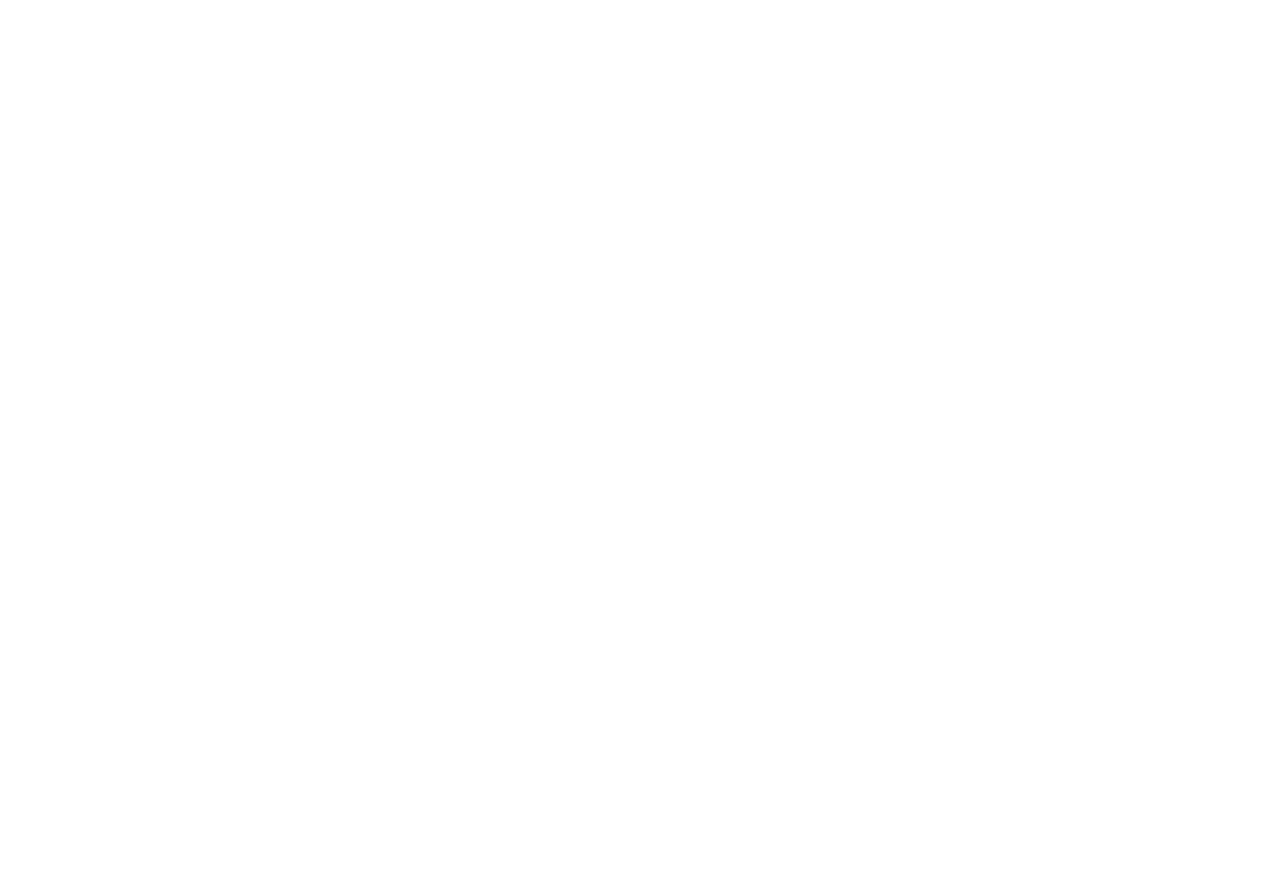
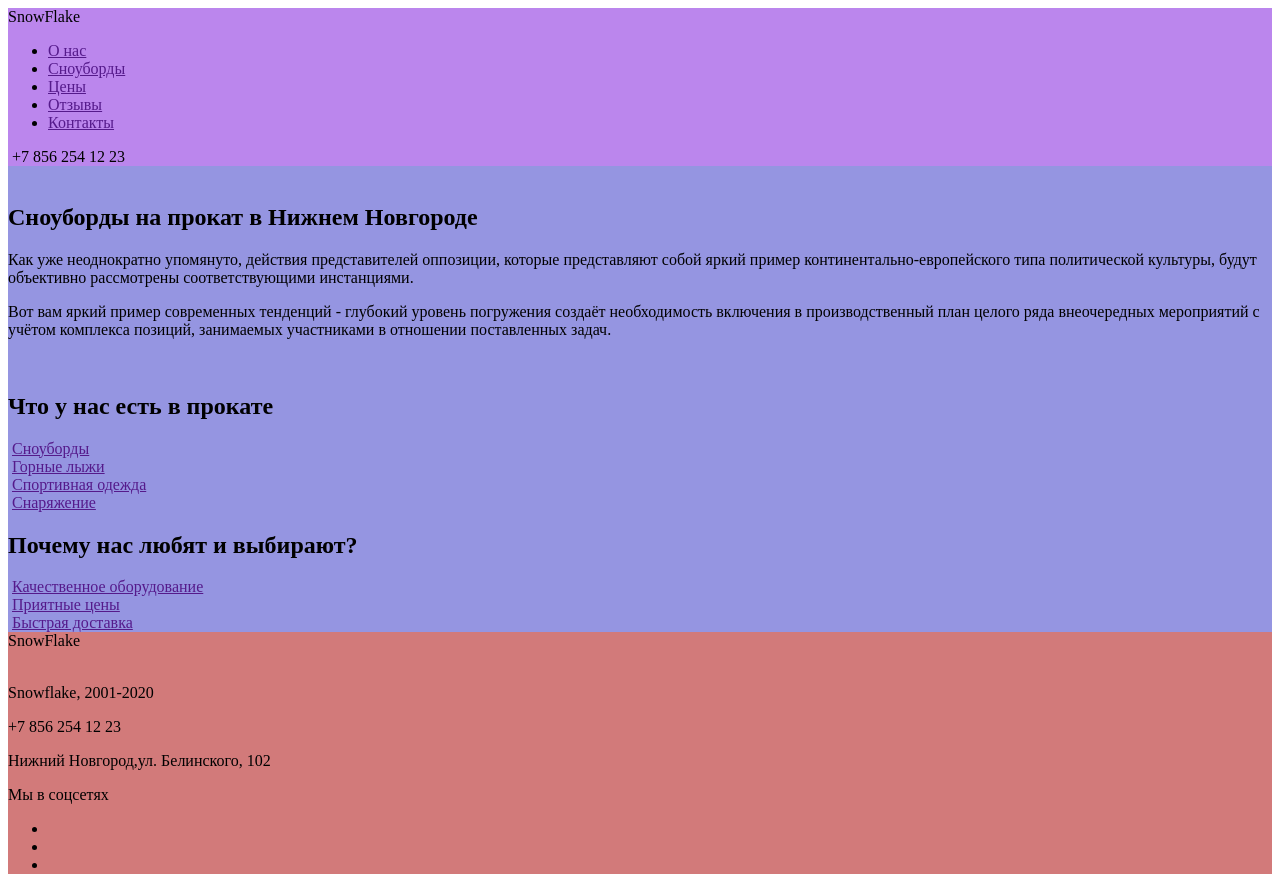
Before and after one commit to a-shtogrin/html, a plain HTML site: page home_work_1/index.html in a window 1280 px wide. Before the commit the page ends 800 px from the top, so only its background shows below. Drawn offline with Linux system fonts and the light colour scheme.

Commit message:
домашка

```diff
--- a/home_work_1/index.html
+++ b/home_work_1/index.html
@@ -4,12 +4,99 @@
     <meta charset="UTF-8">
     <meta http-equiv="X-UA-Compatible" content="IE=edge">
     <meta name="viewport" content="width=device-width, initial-scale=1.0">
-    <title>Document</title>
+    <title>SnowFlake</title>
+    <link rel="stylesheet" href="./style.css">
 </head>
 <body>
     <div class="container">
 
+ <!-- header -->
+
+        <header>
+            <div class="logo">SnowFlake</div>
+            <ul class="header-list">
+                <li><a href="">О нас</a></li>
+                <li><a href="">Сноуборды</a></li>
+                <li><a href="">Цены</a></li>
+                <li><a href="">Отзывы</a></li>
+                <li><a href="">Контакты</a></li>
+            </ul>
+            <div class="phone">
+                <img src="" alt="">
+                +7 856 254 12 23
+            </div>
+        </header>
+
+ <!-- section -->
+
+        <section>
+            <div class="banners">
+                <img src="" alt="">
+                <img src="" alt="">
+            </div>
+            <div class="section-item">
+                <h2>Сноуборды на прокат в Нижнем Новгороде</h2>
+                <p>Как уже неоднократно упомянуто, действия представителей оппозиции, которые представляют собой яркий пример континентально-европейского типа политической культуры, будут объективно рассмотрены соответствующими инстанциями.</p>
+                <p>Вот вам яркий пример современных тенденций - глубокий уровень погружения создаёт необходимость включения в производственный план целого ряда внеочередных мероприятий с учётом комплекса позиций, занимаемых участниками в отношении поставленных задач.</p>
+                <img src="" alt="">
+            </div>
+            <div class="section-item">
+                <h2>Что у нас есть в прокате</h2>
+                <div class="rental-item">
+                    <img src="" alt="">
+                    <a href="">Сноуборды</a>
+                </div>
+                <div class="rental-item">
+                    <img src="" alt="">
+                    <a href="">Горные лыжи</a>
+                </div>
+                <div class="rental-item">
+                    <img src="" alt="">
+                    <a href="">Спортивная одежда</a>
+                </div>
+                <div class="rental-item">
+                    <img src="" alt="">
+                    <a href="">Снаряжение</a>
+                </div>
+            </div>
+            <div class="section-item">
+                <h2>Почему нас любят и выбирают?</h2>
+                <div class="advantage-item">
+                    <img src="" alt="">
+                    <a href="">Качественное оборудование</a>
+                </div>
+                <div class="advantage-item">
+                    <img src="" alt="">
+                    <a href="">Приятные цены</a>
+                </div>
+                <div class="advantage-item">
+                    <img src="" alt="">
+                    <a href="">Быстрая доставка</a>
+                </div>
+            </div>
+        </section>
+
+       <!--  фууууутер -->
+
+       <footer>
+        <div class="footer-item">
+            <div class="logo">SnowFlake</div>
+            <img src="" alt="">
+            <p>Snowflake, 2001-2020</p>
+        </div>
+        <div class="footer-item">
+            <div class="phone"><img src="" alt="">+7 856 254 12 23</div>
+            <p>Нижний Новгород,ул. Белинского, 102</p>
+        </div>
+        <div class="footer-item">
+            <p>Мы в соцсетях</p>
+            <ul class="social-network-item">
+                <li><a href=""><img src="" alt=""></a></li>
+                <li><a href=""><img src="" alt=""></a></li>
+                <li><a href=""><img src="" alt=""></a></li>
+            </ul>
+        </div>
+       </footer>
     </div>
-
 </body>
 </html>
--- /dev/null
+++ b/home_work_1/style.css
@@ -0,0 +1,17 @@
+body{
+
+}
+
+ul{
+
+}
+
+header{
+    background: rgb(187, 134, 237);
+}
+section{
+    background: rgb(149, 149, 225);
+}
+footer{
+    background: rgb(210, 122, 122);
+}
```
